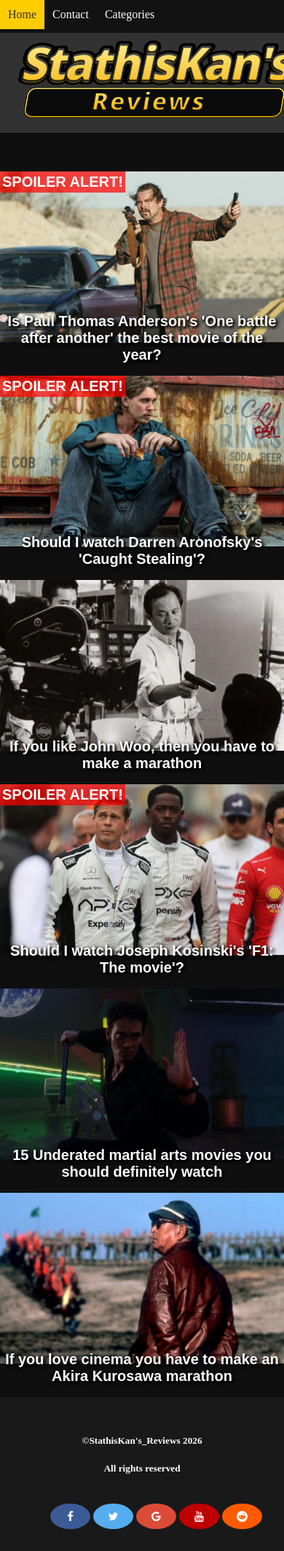
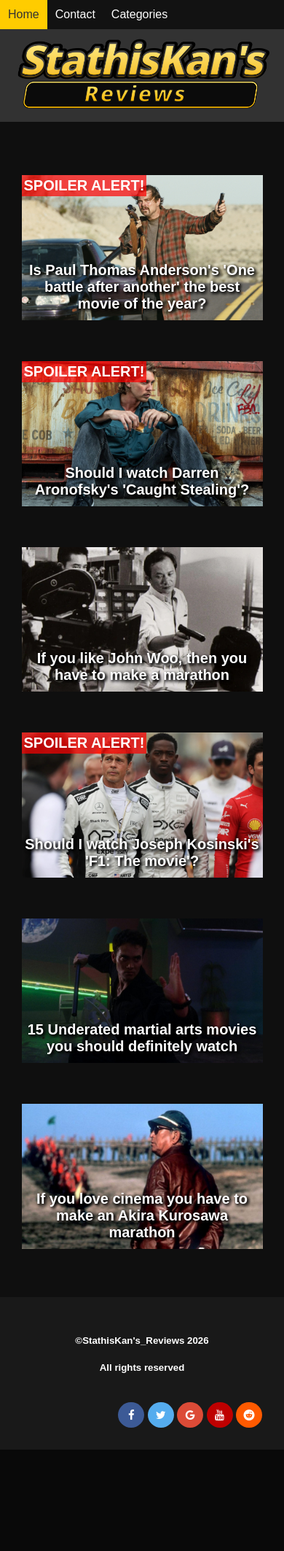
Before and after one commit to StathisKan37/StathisKan37_reviews, a PHP site: page / in a window 390 px wide; the page is wider, and only the part inside the window is pictured. Shown: that part at 73% size. After the commit the page ends 1987 px from the top of that part, so only its background shows below. Run offline with PHP 8.4, Linux system fonts and the light colour scheme.

Commit message:
Update styles.css

```diff
--- a/styles.css
+++ b/styles.css
@@ -36,31 +36,46 @@ img.site-header{
 /* ---- */
 /* Body */
 /* ---- */
-body{color: white;
+body{font-family: Arial;
+	color: white;
 	background-color: var(--body-gray);
 	margin: 0;
 	padding: 0;}
 
-div.image-container {
-	position: relative;
-	display: inline-block;
-	color: white;}
+div.webpage-container {
+	font-family: Arial;
+	width: 90%;
+	max-width: 1300px;
+	margin: 0 auto;
+	padding: 10px;}
 
-h1{	font-family: Arial;
-	font-weight: normal;
+.gallery {
+	display: grid;
+	grid-template-columns: 1fr 1fr;
+	gap: 10px;
+	padding: 10px;}
+
+.gallery img {
+	width: 100%;}
+
+h1{	font-weight: normal;
 	font-size: 30px;
 	padding: 20px;}
 
 /* ---------- */
 /* Thumbnails */
 /* ---------- */
+div.image-container {
+	position: relative;
+	display: inline-block;
+	color: white;}
+
 img.image-thumbnail{
 	width: 100%;}
 
 div.spoiler{
 	position: absolute;
 	padding: 3px;
-	font-family: Arial;
 	font-weight: bold;
 	font-size: 28px;
 	font-weight: bold;
@@ -69,9 +84,8 @@ div.spoiler{
 
 div.thumbnail-title{
 	position: absolute;
-	bottom: 10px;
+	bottom: 50px;
 	padding: 3px;
-	font-family: Arial;
 	font-weight: bold;
 	font-size: 28px;
 	font-weight: bold;
@@ -97,14 +111,13 @@ img.article {
 	display: block;
 	margin-left: auto;
 	margin-right: auto;
-	width: 75%;
+	width: 85%;
 	height: auto;}
 
 div.article-date{
 	font-size: 28px;
 	padding: 10px;
-	text-align: right;
-	}
+	text-align: right;}
 
 /* --------------- */
 /* Navigation Menu */
@@ -112,7 +125,7 @@ div.article-date{
 ul {list-style-type: none;
 	margin: 0;
 	padding: 0;
-	min-height: 45px;
+	min-height: 40px;
 	background-color: var(--navbar-color);
 	position: fixed;
 	width: 100%;
@@ -161,7 +174,7 @@ li.dropdown {
 .fa {
 	padding: 10px;
 	font-size: 15px;
-	width: 35px;
+	width: 16px;
 	text-align: center;
 	text-decoration: none;
 	border-radius: 50%;}
@@ -194,10 +207,21 @@ li.dropdown {
 /* --------------------------------------- */
 @media screen and (max-width: 800px) {
 	img.site-header{
+		display: block;
+		margin-left: auto;
+		margin-right: auto;
+		width: 90%;}
+	.gallery {
+		grid-template-columns: 1fr;}
+
+	div.image-container {
 		width: 100%;}
-
 	div.thumbnail-title {
 		font-size: 20px;}
+
 	div.spoiler {
 		font-size: 20px;}
+
+	div.article-date{
+		font-size: 20px;}
 }
```
